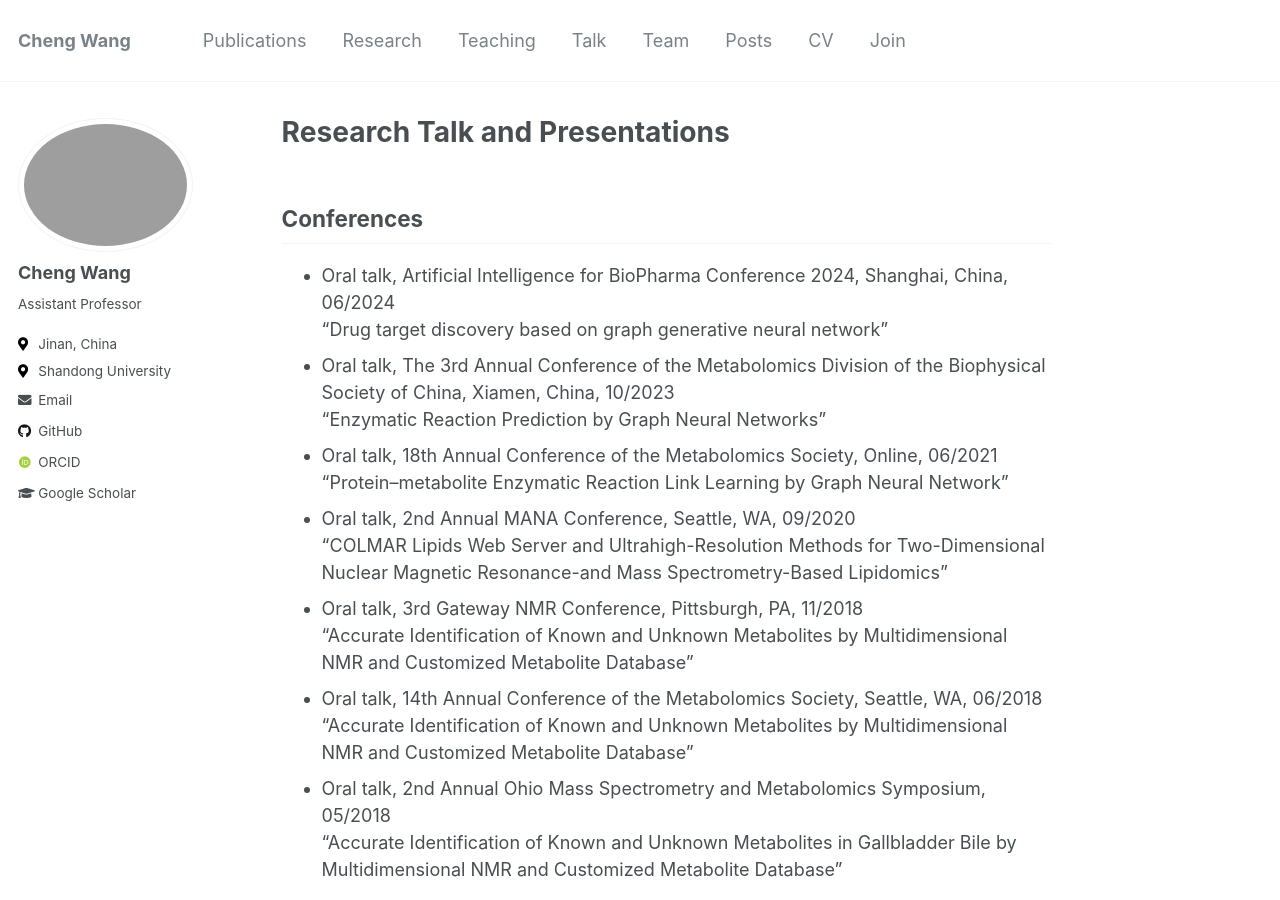
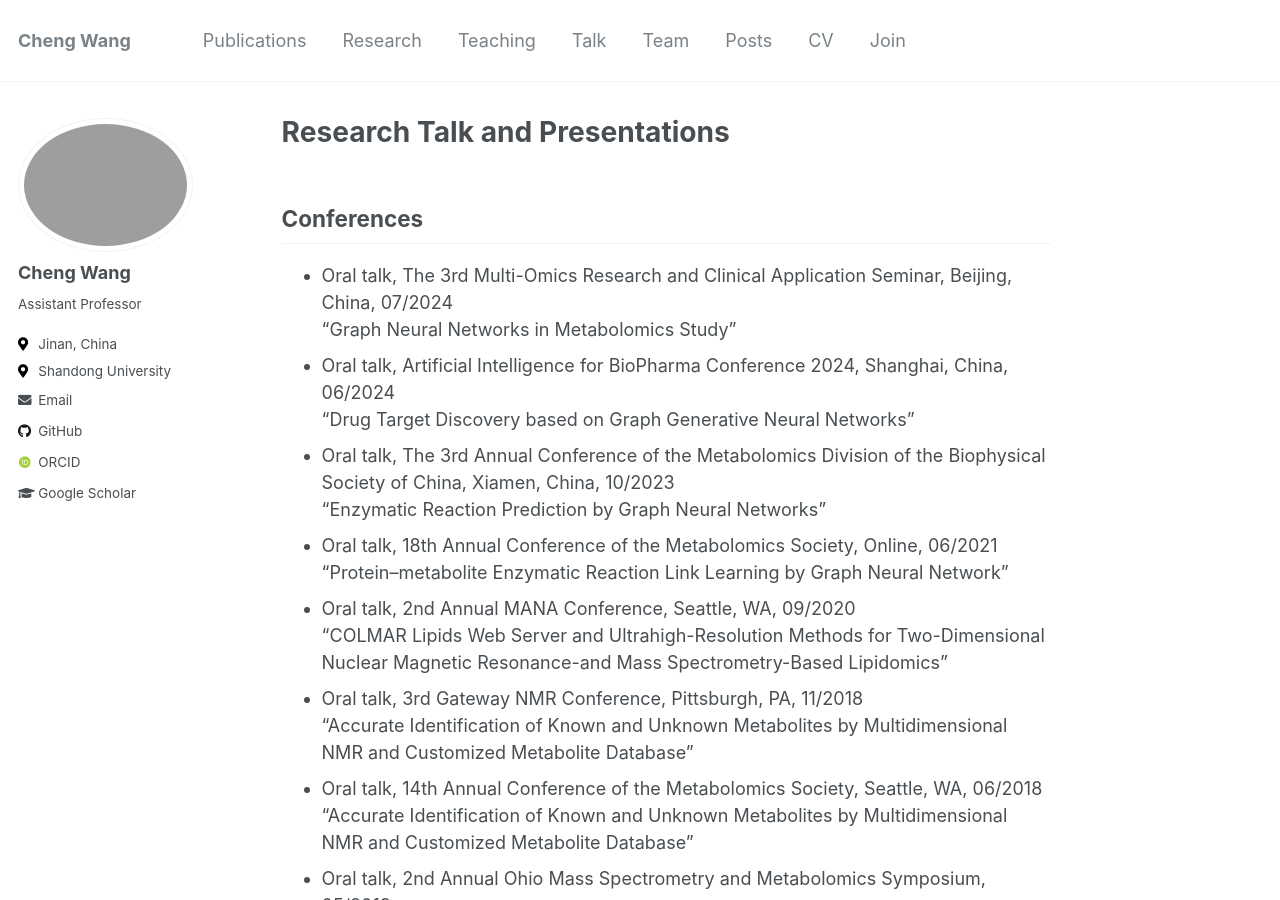
Before and after one commit to chengwangbio/chengwangbio.github.io, a Jekyll site: the page built from _pages/talk.md, in a window 1280 px wide and 900 px high. Built offline with Jekyll 4.4.1, drawn with Linux system fonts in a browser that asks for light colours; some web fonts are replaced.

Commit message:
Update talk.md

```diff
--- a/_pages/talk.md
+++ b/_pages/talk.md
@@ -8,8 +8,10 @@ title: "Research Talk and Presentations"
 
 ## Conferences
 
+* Oral talk, The 3rd Multi-Omics Research and Clinical Application Seminar, Beijing, China, 07/2024 <br>
+"Graph Neural Networks in Metabolomics Study"
 * Oral talk, Artificial Intelligence for BioPharma Conference 2024, Shanghai, China, 06/2024 <br>
-"Drug target discovery based on graph generative neural network" <br>
+"Drug Target Discovery based on Graph Generative Neural Networks" <br>
 * Oral talk, The 3rd Annual Conference of the Metabolomics Division of the Biophysical Society of China, Xiamen, China, 10/2023 <br>
 "Enzymatic Reaction Prediction by Graph Neural Networks" <br>
 * Oral talk, 18th Annual Conference of the Metabolomics Society, Online, 06/2021 <br>
```
